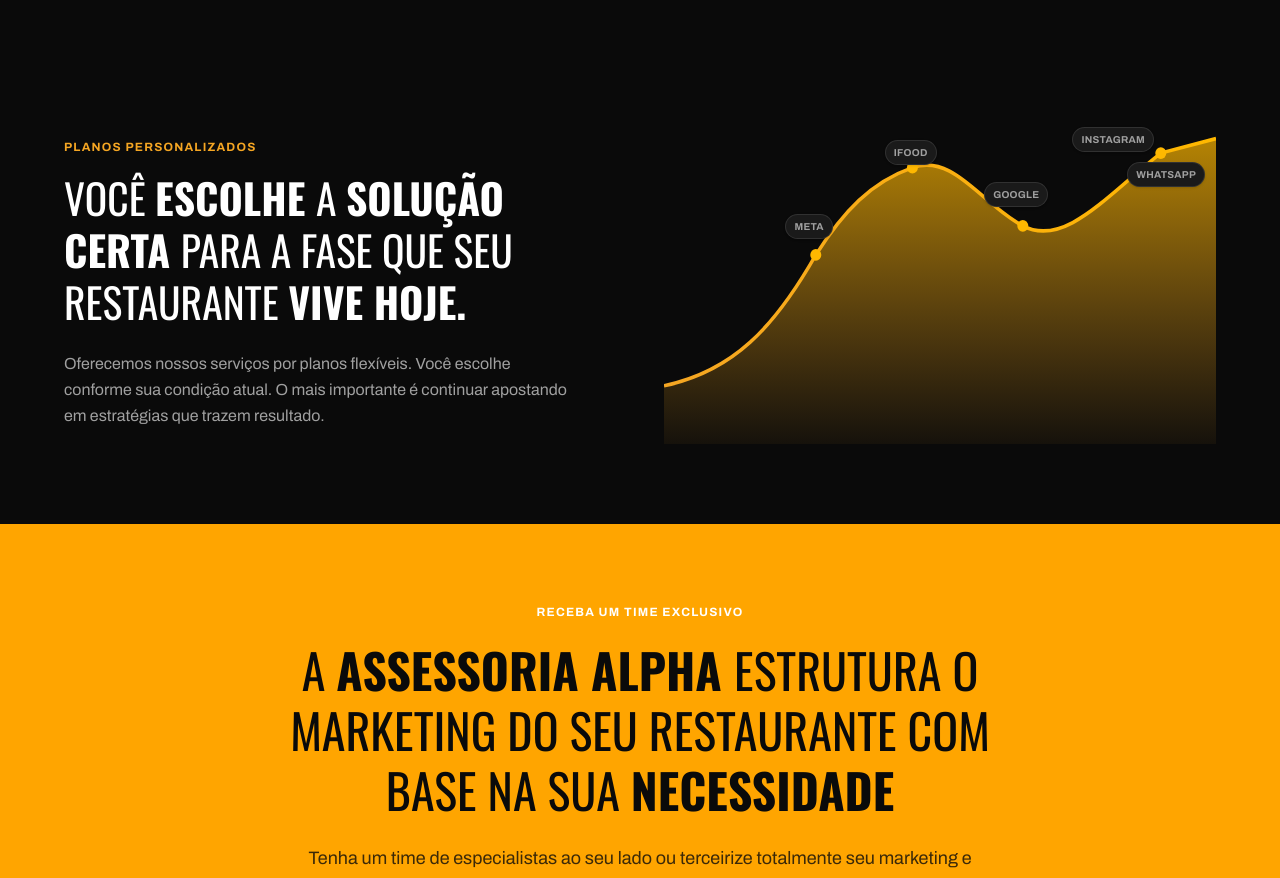
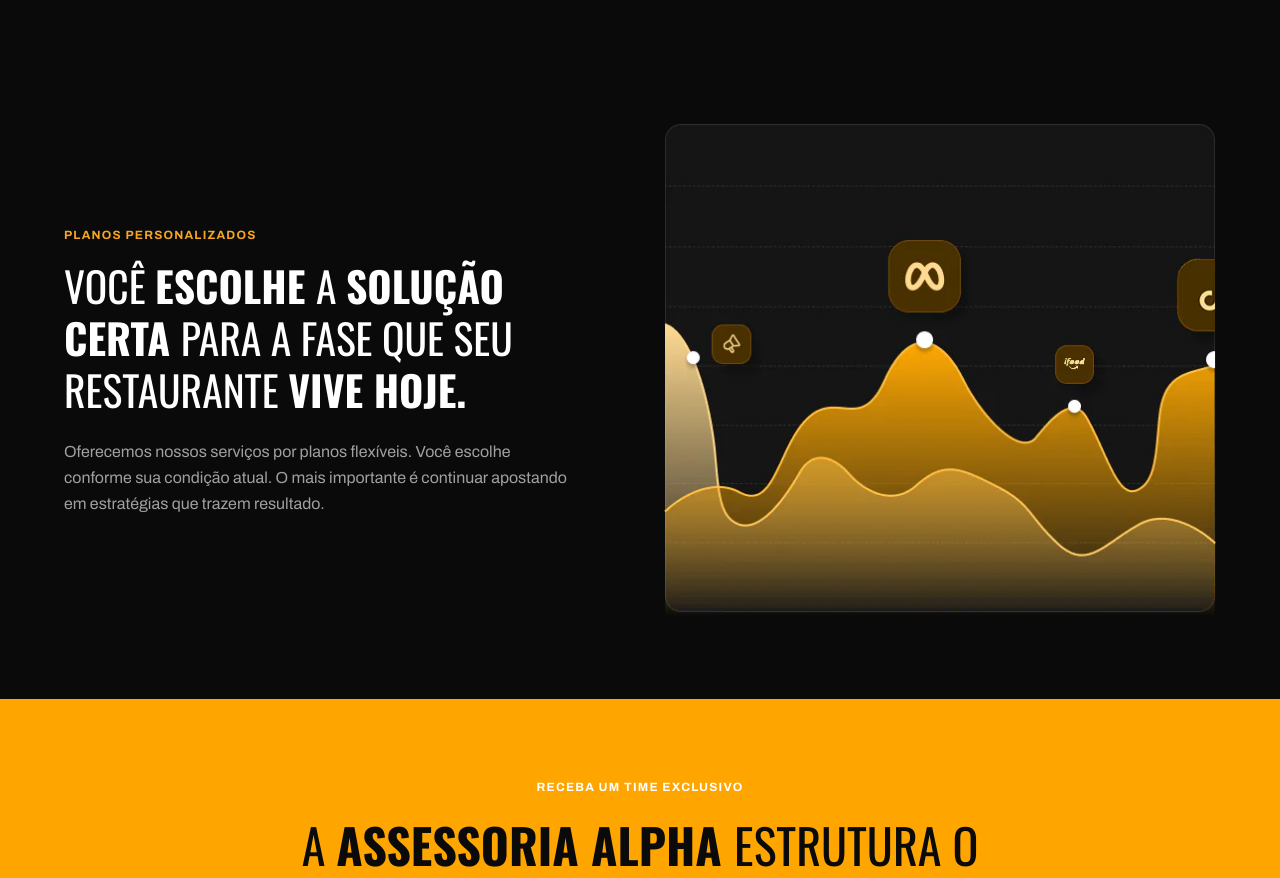
Before and after one commit to Area-tech-alpha/lp-alpha-restaurante, a Next.js app: page / in a window 1280 px wide. Shown: the part 6220-7098 px from the top of the page. Built offline with nearby package versions, Linux system fonts and the light colour scheme.

Commit message:
corrigir a seção planos personalizados

```diff
--- a/components/sections/plans.tsx
+++ b/components/sections/plans.tsx
@@ -1,74 +1,6 @@
+import Image from "next/image";
+import ScrollFade from "@/components/ui/scroll-fade";
 import { content } from "@/lib/content";
-
-/** Decorative mountain area chart — purely visual, no semantic meaning. */
-function MountainChart() {
-  const platforms = ["Meta", "iFood", "Google", "Instagram", "WhatsApp"];
-
-  return (
-    <div aria-hidden="true" className="relative w-full h-64 sm:h-80">
-      <svg
-        viewBox="0 0 400 220"
-        className="w-full h-full"
-        xmlns="http://www.w3.org/2000/svg"
-        preserveAspectRatio="none"
-      >
-        <defs>
-          <linearGradient id="chart-fill" x1="0%" y1="0%" x2="0%" y2="100%">
-            <stop offset="0%" stopColor="#FFB800" stopOpacity="0.7" />
-            <stop offset="100%" stopColor="#F5A623" stopOpacity="0.05" />
-          </linearGradient>
-          <linearGradient id="chart-stroke" x1="0%" y1="0%" x2="100%" y2="0%">
-            <stop offset="0%" stopColor="#F5A623" />
-            <stop offset="100%" stopColor="#FFB800" />
-          </linearGradient>
-        </defs>
-
-        {/* Area fill */}
-        <path
-          d="M0 220 L0 180 C50 170 80 140 110 90 C130 60 150 40 180 30 C210 20 230 55 260 70 C290 85 320 50 360 20 L400 10 L400 220 Z"
-          fill="url(#chart-fill)"
-        />
-
-        {/* Line stroke */}
-        <path
-          d="M0 180 C50 170 80 140 110 90 C130 60 150 40 180 30 C210 20 230 55 260 70 C290 85 320 50 360 20 L400 10"
-          fill="none"
-          stroke="url(#chart-stroke)"
-          strokeWidth="2.5"
-        />
-
-        {/* Peak dots */}
-        {[
-          [110, 90],
-          [180, 30],
-          [260, 70],
-          [360, 20],
-        ].map(([x, y], i) => (
-          <circle key={i} cx={x} cy={y} r="4" fill="#FFB800" />
-        ))}
-      </svg>
-
-      {/* Floating platform badges */}
-      {platforms.map((name, i) => {
-        const positions = [
-          "top-[28%] left-[22%]",
-          "top-[5%] left-[40%]",
-          "top-[18%] left-[58%]",
-          "top-[1%] left-[74%]",
-          "top-[12%] right-[2%]",
-        ];
-        return (
-          <span
-            key={name}
-            className={`absolute ${positions[i]} bg-bg-card border border-white/10 text-text-muted text-[10px] font-bold uppercase tracking-wide px-2 py-1 rounded-full shadow`}
-          >
-            {name}
-          </span>
-        );
-      })}
-    </div>
-  );
-}
 
 export default function Plans() {
   const { sectionLabel, paragraph } = content.plans;
@@ -78,7 +10,7 @@ export default function Plans() {
       <div className="max-w-6xl mx-auto grid grid-cols-1 lg:grid-cols-2 gap-12 items-center">
 
         {/* Text */}
-        <div>
+        <ScrollFade>
           <p className="text-accent text-xs font-bold uppercase tracking-widest mb-4">
             {sectionLabel}
           </p>
@@ -95,10 +27,19 @@ export default function Plans() {
           <p className="text-text-muted leading-relaxed text-sm sm:text-base max-w-lg">
             {paragraph}
           </p>
-        </div>
+        </ScrollFade>
 
-        {/* Decorative chart */}
-        <MountainChart />
+        {/* Chart image */}
+        <ScrollFade delay={150} className="w-full">
+          <Image
+            src="/grafico.webp"
+            alt="Gráfico ilustrativo de crescimento por plataformas"
+            width={600}
+            height={400}
+            className="w-full h-auto"
+            sizes="(max-width: 1024px) 100vw, 50vw"
+          />
+        </ScrollFade>
 
       </div>
     </section>
```
Also changed, not shown: public/grafico.webp (added).
